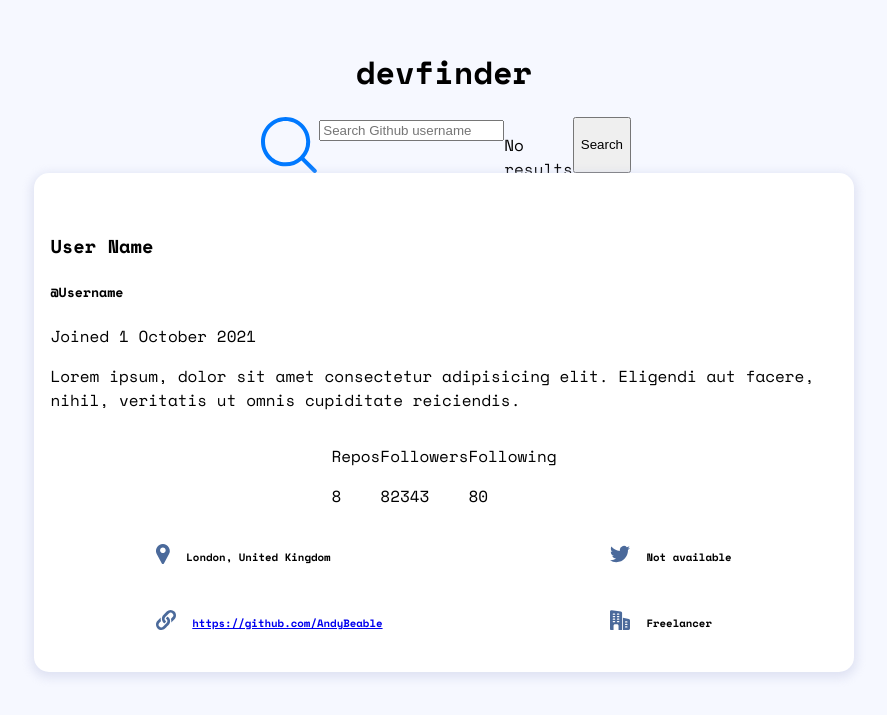
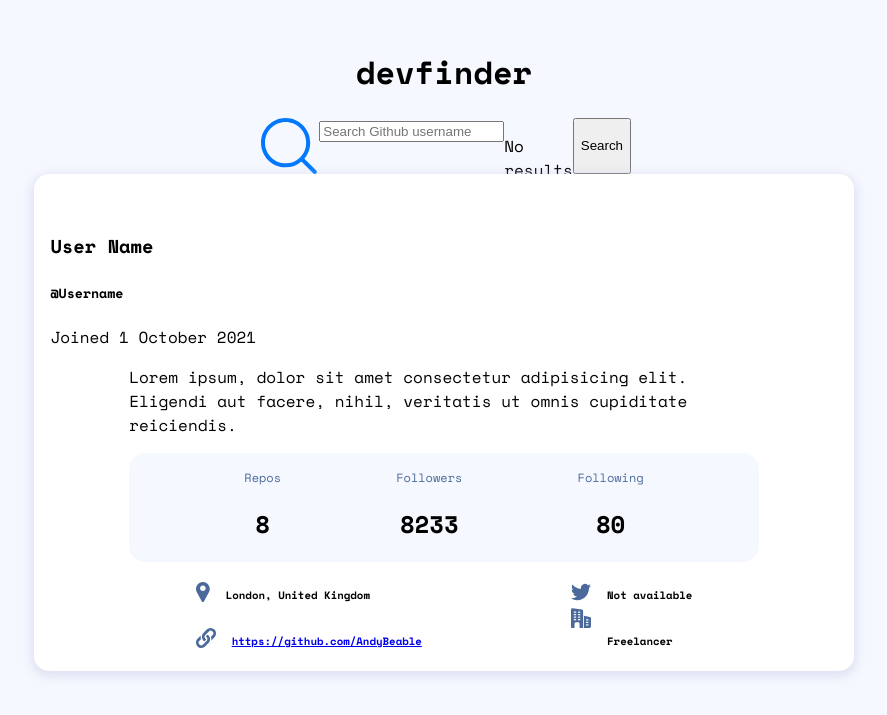
Before and after one commit to AndyBeable/github-user-search-app, a Vue app: page / in a window 1280 px wide. Shown: the part 211-926 px from the top of the page, without its empty margins (196-1083 px from the left). Built offline with nearby package versions, Linux system fonts and the light colour scheme.

Commit message:
user stats styling mq

```diff
--- a/src/components/ui/UserCard.vue
+++ b/src/components/ui/UserCard.vue
@@ -18,16 +18,16 @@
     </div>
     <div class="user-stats">
       <div class="stat">
-        <p>Repos</p>
-        <p>8</p>
+        <h4>Repos</h4>
+        <h2>8</h2>
       </div>
       <div class="stat">
-        <p>Followers</p>
-        <p>82343</p>
+        <h4>Followers</h4>
+        <h2>8233</h2>
       </div>
       <div class="stat">
-        <p>Following</p>
-        <p>80</p>
+        <h4>Following</h4>
+        <h2>80</h2>
       </div>
     </div>
     <div class="user-links">
@@ -90,15 +90,42 @@ export default {
 <style scoped>
 .user-card-container {
   background-color: #fff;
-  width: 80%;
+  /* width: 80%; */
   padding: 1rem;
   border-radius: 15px;
   box-shadow: 0 3px 10px 3px #c4c9e470;
 }
 
+@media screen and (min-width: 768px) {
+  .user-card-container {
+    width: 80%;
+  }
+}
+
+.user-details-profile {
+  width: 80%;
+  margin: 0 auto;
+}
+
 .user-stats {
   display: flex;
-  justify-content: center;
+  justify-content: space-evenly;
+  text-align: center;
+  background-color: #f6f8ff;
+  margin: 0 auto;
+  border-radius: 16px;
+}
+
+@media screen and (min-width: 768px) {
+  .user-stats {
+    width: 80%;
+  }
+}
+
+.user-stats h4 {
+  color: #4b6a9b;
+  font-size: 12px;
+  font-weight: 400;
 }
 
 .left-container {
@@ -106,8 +133,15 @@ export default {
 }
 
 .user-links {
-  display: flex;
-  justify-content: space-around;
+  width: 80%;
+  margin: 0 auto;
+}
+
+@media screen and (min-width: 768px) {
+  .user-links {
+    display: flex;
+    justify-content: space-around;
+  }
 }
 
 .user-location-container,
@@ -115,7 +149,16 @@ export default {
 .user-twitter-container,
 .user-company-container {
   display: flex;
-  align-items: center;
+  margin-bottom: -1.2rem;
+}
+
+@media screen and (min-width: 768px) {
+  .user-location-container,
+  .user-website-container,
+  .user-twitter-container {
+    display: flex;
+    align-items: center;
+  }
 }
 
 .user-location-icon,
```
